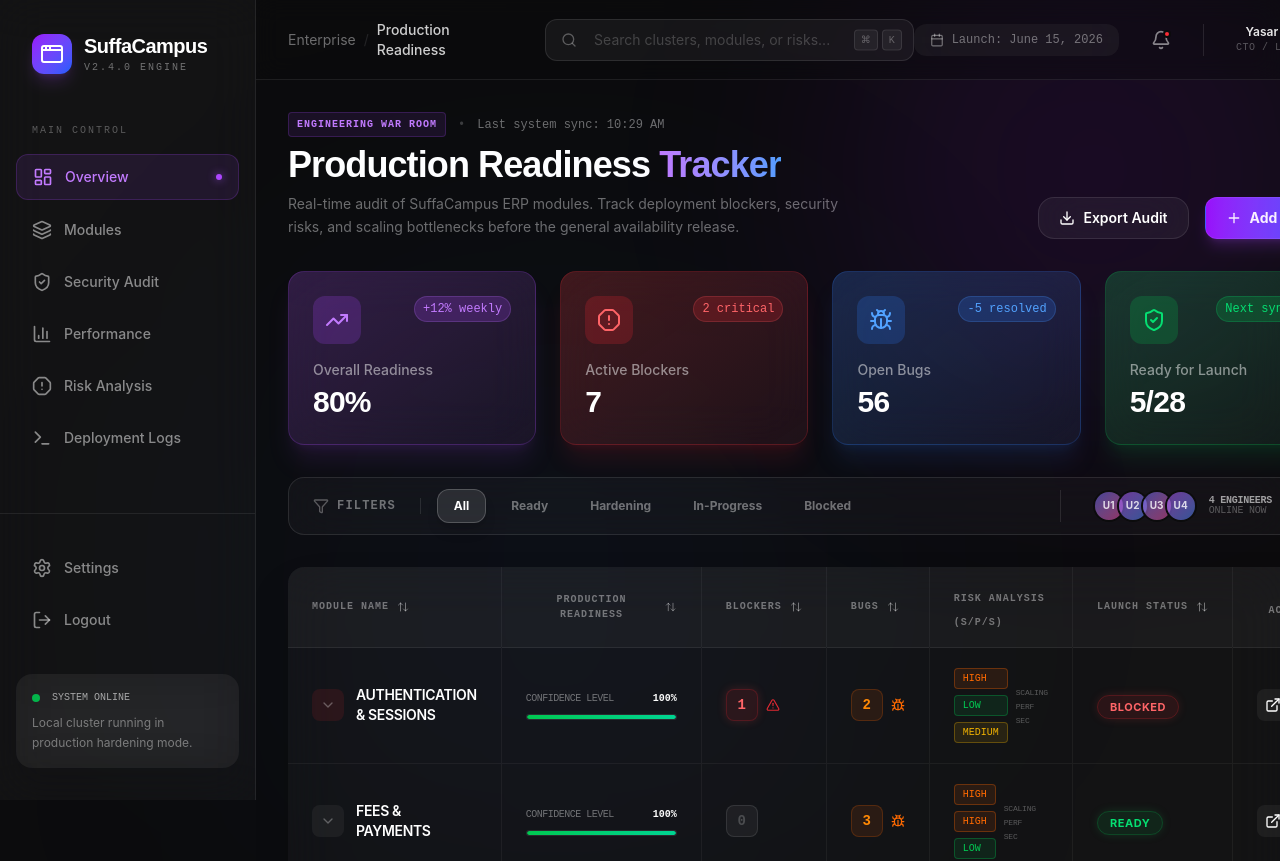
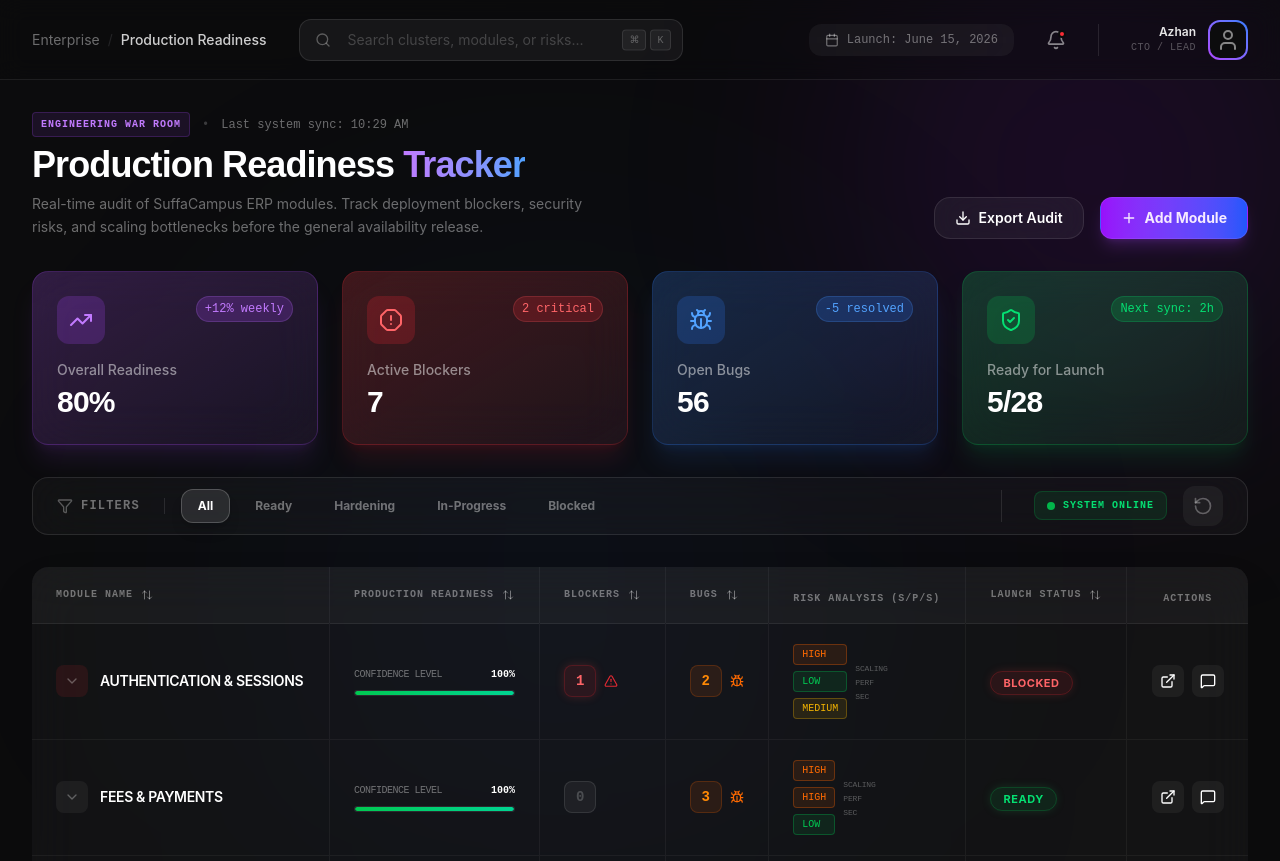
Before and after one commit to Azhan-007/TRACKER, a React (Vite) app: page / in a window 1280 px wide. Shown: the top 861 px of the page. Built offline with nearby package versions, Linux system fonts and the light colour scheme.

Commit message:
refactor: Remove sidebar, update user name to Azhan, remove online engineers

```diff
--- a/src/App.tsx
+++ b/src/App.tsx
@@ -12,7 +12,6 @@
   TrendingUp,
   Activity
 } from 'lucide-react';
-import Sidebar from './components/Sidebar';
 import Navbar from './components/Navbar';
 import ModuleTable from './components/ModuleTable';
 import { StatCard } from './components/Common';
@@ -85,9 +84,8 @@
 
   return (
     <div className="flex bg-graphite text-white font-sans overflow-hidden">
-      <Sidebar />
 
-      <main className="flex-1 ml-64 min-h-screen flex flex-col relative">
+      <main className="flex-1 min-h-screen flex flex-col relative w-full">
         {/* Background glow effects */}
         <div className="fixed top-[-10%] right-[-5%] w-[500px] h-[500px] bg-purple-600/10 rounded-full blur-[120px] pointer-events-none" />
         <div className="fixed bottom-[-10%] left-[20%] w-[600px] h-[600px] bg-blue-600/5 rounded-full blur-[150px] pointer-events-none" />
@@ -202,18 +200,9 @@
 
              <div className="flex gap-4 pr-4">
                 <div className="flex items-center gap-3">
-                   <div className="flex -space-x-2">
-                      {[1,2,3,4].map(i => (
-                        <div key={i} className="w-8 h-8 rounded-full border-2 border-graphite bg-white/10 flex items-center justify-center overflow-hidden">
-                           <div className={`w-full h-full bg-gradient-to-br transition-all ${i % 2 === 0 ? 'from-purple-500/50 to-blue-500/50' : 'from-indigo-500/50 to-pink-500/50'} flex items-center justify-center text-[10px] font-bold text-white/80`}>
-                             U{i}
-                           </div>
-                        </div>
-                      ))}
-                   </div>
-                   <div className="text-[10px] font-mono text-white/30 tracking-tight leading-none">
-                      <span className="block text-white/60 font-bold">4 ENGINEERS</span>
-                      ONLINE NOW
+                   <div className="flex items-center gap-2 px-3 py-1.5 rounded-lg bg-green-500/10 border border-green-500/20">
+                     <div className="w-2 h-2 rounded-full bg-green-500 animate-pulse" />
+                     <span className="text-[10px] font-mono text-green-400 font-bold tracking-widest uppercase">System Online</span>
                    </div>
                 </div>
 
--- a/src/components/Navbar.tsx
+++ b/src/components/Navbar.tsx
@@ -47,7 +47,7 @@
 
         <div className="flex items-center gap-3 pl-2 cursor-pointer group">
           <div className="text-right">
-            <p className="text-xs font-semibold text-white/90">Yasar Bro</p>
+            <p className="text-xs font-semibold text-white/90">Azhan</p>
             <p className="text-[10px] text-white/30 uppercase font-mono tracking-wider">CTO / Lead</p>
           </div>
           <div className="w-10 h-10 rounded-xl bg-gradient-to-tr from-purple-500 to-blue-500 p-0.5 group-hover:shadow-[0_0_15px_rgba(168,85,247,0.4)] transition-all">
--- a/src/components/Sidebar.tsx
+++ /dev/null
@@ -1,97 +0,0 @@
-import { useState } from 'react';
-import { motion } from 'motion/react';
-import {
-  LayoutDashboard,
-  ShieldCheck,
-  Terminal,
-  Settings,
-  BarChart3,
-  Layers,
-  AlertOctagon,
-  Search,
-  LogOut,
-  AppWindow
-} from 'lucide-react';
-
-const navItems = [
-  { icon: LayoutDashboard, label: 'Overview' },
-  { icon: Layers, label: 'Modules' },
-  { icon: ShieldCheck, label: 'Security Audit' },
-  { icon: BarChart3, label: 'Performance' },
-  { icon: AlertOctagon, label: 'Risk Analysis' },
-  { icon: Terminal, label: 'Deployment Logs' },
-];
-
-const secondaryItems = [
-  { icon: Settings, label: 'Settings' },
-  { icon: LogOut, label: 'Logout' },
-];
-
-export default function Sidebar() {
-  const [activeTab, setActiveTab] = useState('Overview');
-
-  return (
-    <aside className="fixed left-0 top-0 h-screen w-64 glass-card rounded-none border-y-0 border-l-0 border-r-glass-border flex flex-col z-50">
-      <div className="p-8 flex items-center gap-3">
-        <div className="w-10 h-10 bg-gradient-to-br from-purple-600 to-blue-600 rounded-xl flex items-center justify-center shadow-lg shadow-purple-500/20">
-          <AppWindow className="text-white w-6 h-6" />
-        </div>
-        <div>
-          <h1 className="font-display font-bold text-xl tracking-tight">SuffaCampus</h1>
-          <p className="text-[10px] uppercase tracking-[0.2em] text-white/40 font-mono">v2.4.0 Engine</p>
-        </div>
-      </div>
-
-      <nav className="flex-1 px-4 py-4 space-y-2">
-        <div className="text-[10px] uppercase tracking-[0.2em] text-white/30 px-4 mb-4 font-mono font-medium">Main Control</div>
-        {navItems.map((item) => {
-          const isActive = activeTab === item.label;
-          return (
-            <motion.button
-              key={item.label}
-              onClick={() => setActiveTab(item.label)}
-              whileHover={{ x: 4 }}
-              className={`w-full flex items-center gap-3 px-4 py-3 rounded-xl transition-all duration-300 group ${
-                isActive
-                  ? 'bg-purple-500/10 text-purple-400 border border-purple-500/20'
-                  : 'text-white/50 hover:text-white/80 hover:bg-white/5'
-              }`}
-            >
-              <item.icon className="w-5 h-5" />
-              <span className="font-medium text-sm">{item.label}</span>
-              {isActive && (
-                <motion.div
-                  layoutId="active-pill"
-                  className="ml-auto w-1.5 h-1.5 bg-purple-500 rounded-full shadow-[0_0_8px_rgba(168,85,247,0.8)]"
-                />
-              )}
-            </motion.button>
-          );
-        })}
-      </nav>
-
-      <div className="px-4 py-8 space-y-2 border-t border-glass-border">
-        {secondaryItems.map((item) => (
-          <motion.button
-            key={item.label}
-            whileHover={{ x: 4 }}
-            className="w-full flex items-center gap-3 px-4 py-3 rounded-xl text-white/50 hover:text-white/80 hover:bg-white/5 transition-all duration-300"
-          >
-            <item.icon className="w-5 h-5" />
-            <span className="font-medium text-sm">{item.label}</span>
-          </motion.button>
-        ))}
-
-        <div className="mt-8 p-4 glass-card !bg-white/5 border-none">
-          <div className="flex items-center gap-3 mb-2">
-            <div className="w-2 h-2 rounded-full bg-green-500 animate-pulse" />
-            <span className="text-[10px] uppercase font-mono text-white/60">System Online</span>
-          </div>
-          <p className="text-xs text-white/40 leading-relaxed">
-            Local cluster running in production hardening mode.
-          </p>
-        </div>
-      </div>
-    </aside>
-  );
-}
```
